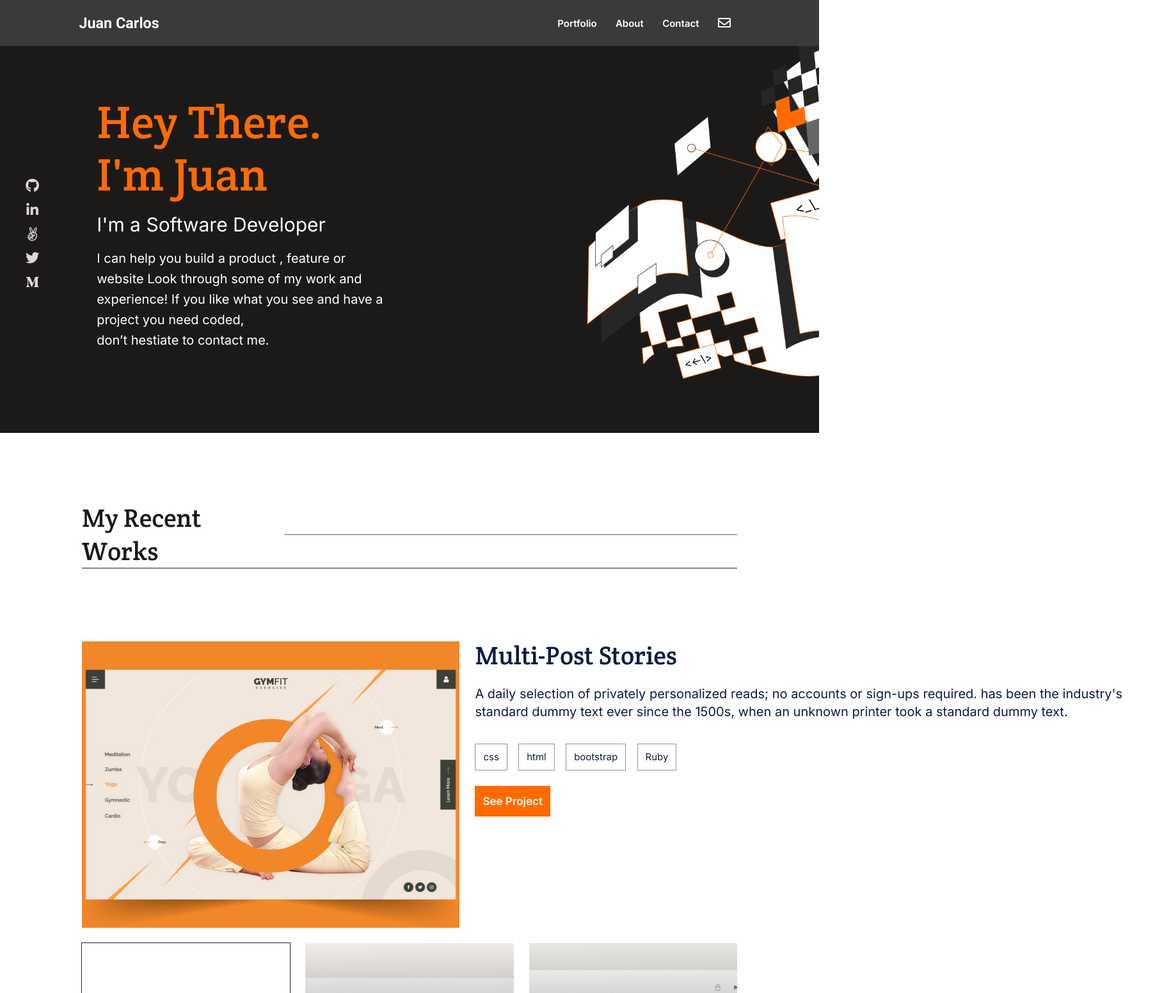
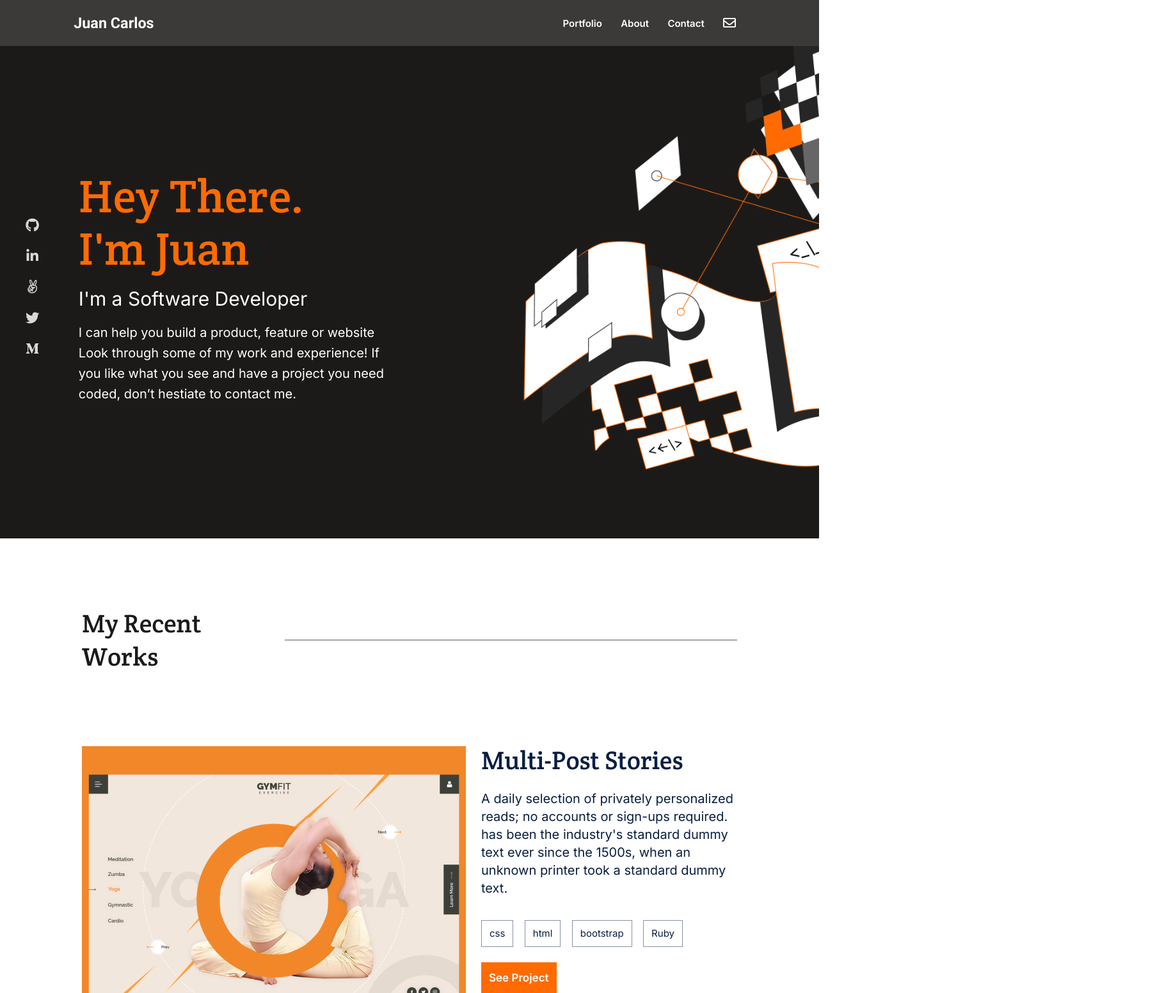
Before and after one commit to jchernandez87/My-Portfolio, a plain HTML site: page index.html in a window 1280 px wide. Shown: the top 1553 px of the page at 64% size, 1830 px wide, since content can reach past the window. Drawn offline with Linux system fonts and the light colour scheme.

Commit message:
Add Width Fixes For desktop

```diff
--- a/index.css
+++ b/index.css
@@ -87,9 +87,10 @@
   height: 590px;
   background-color: #1c1a19;
   padding: 0 24px 15px 24px;
-  background-position-x: 185px;
-  background-position-y: 235px;
-  background-size: contain;
+  background-image: url(assets/img/Group.png);
+  background-position-x: right;
+  background-position-y: 325px;
+  background-repeat: no-repeat;
 }
 
 .title {
@@ -116,9 +117,10 @@
   font-weight: 700;
   font-size: 24px;
   line-height: 32px;
+
 }
 
-.title p {
+.title .mobileTitleP {
   color: #fff;
   font-family: "Poppins", sans-serif;
   font-weight: 400;
@@ -129,8 +131,12 @@
   width: 90vw;
 }
 
+.deskTitleP {
+  display: none;
+}
+
 .iconLinks {
-  width: 60%;
+  width: 200px;
   height: 0;
   color: #dbd8d7;
   display: flex;
@@ -673,14 +679,55 @@
   width: 134px;
 }
 
+@media only screen and (min-width: 667px) {
+
+  .headLine {
+    display: flex;
+    align-items: center;
+  }
+
+  .mainContainer {
+    width: 85vw;
+  }
+
+  .containerMobile {
+    display: grid;
+    grid-template: 1fr 1fr / 1fr 1fr;
+    column-gap: 24px;
+    row-gap: 24px;
+    margin-bottom: 120px;
+    width: 85vw;
+  }
+
+  .title .mobileTitleP {
+    width: 60vw;
+  }
+
+  .worksTopImage {
+    display: flex;
+    justify-content: center;
+    align-items: center;
+    margin-top: 80px;
+    width: 85vw;
+    height: 450px;
+    background-image: url(assets/img/worksImgDesk.jpg);
+    background-repeat: no-repeat;
+    background-size: cover;
+    background-position: center;
+  }
+
+  .aboutHead p {
+    width: 55vw;
+  }
+}
+
 @media only screen and (min-width: 992px) {
   .header {
     background-color: #3c3a39;
     height: 72px;
     display: flex;
     flex-direction: row;
-    justify-content: center;
-    align-items: center;
+    padding: 0;
   }
 
   .toolBar {
@@ -688,7 +735,7 @@
     flex-direction: row;
     justify-content: space-between;
     align-items: center;
-    width: 84%;
+    width: 82vw;
   }
 
   .logo {
@@ -733,7 +780,7 @@
     flex-direction: row;
     justify-content: flex-start;
     align-items: center;
-    height: 590px;
+    height: 755px;
     background-color: #1c1a19;
     padding: 0 25px 15px 25px;
     background-image: url(assets/img/illustration.png);
@@ -771,22 +818,29 @@
     line-height: 44px;
   }
 
-  .title p {
+  .title .deskTitleP {
     color: #fff;
     font-family: "Inter", sans-serif;
-    font-weight: 300;
+    font-weight: 400;
     font-size: 20px;
     line-height: 32px;
     margin-top: 15px;
     margin-right: 50px;
-    width: 90%;
+  }
+
+  .deskTitleP {
+    display: block;
+  }
+
+  .mobileTitleP {
+    display: none;
   }
 
   .mainContainer .iconLinks {
     width: auto;
     height: 40%;
     color: #dbd8d7;
-    margin-right: 90px;
+    margin-right: 10%;
     display: flex;
     flex-direction: column;
     justify-content: space-around;
@@ -797,25 +851,24 @@
   .works {
     margin: 0;
     padding: 0;
-    width: 100%;
     display: flex;
     justify-content: center;
     align-items: center;
   }
 
   .worksTitle {
-    width: 80%;
+    width: 80vw;
     padding-bottom: 0;
     display: flex;
     flex-direction: row;
     justify-content: space-between;
     align-items: center;
     margin-bottom: 114px;
+    border-bottom: none;
   }
 
   .worksTitle h2 {
     padding-bottom: 0;
-    border-bottom: none;
     width: 30%;
     text-align: left;
   }
@@ -828,7 +881,7 @@
   }
 
   .worksHeadline {
-    width: 80%;
+    width: 80vw;
     height: 448px;
     display: flex;
     flex-direction: row;
@@ -839,7 +892,7 @@
 
   .worksTopImage {
     height: 100%;
-    width: 60%;
+    width: 60vw;
     margin-top: 0;
     background-image: url(assets/img/worksImgDesk.jpg);
     background-repeat: no-repeat;
@@ -848,12 +901,16 @@
   }
 
   .headCard {
-    width: 40%;
+    width: 40vw;
     display: flex;
     flex-direction: column;
     justify-content: center;
     align-items: flex-start;
     padding-left: 24px;
+  }
+
+  .worksHeadInfo {
+    width: 100%;
   }
 
   .worksHeadInfo h3 {
@@ -865,7 +922,6 @@
   .worksHeadInfo p {
     font-size: 20px;
     line-height: 28px;
-    width: 100%;
     margin-bottom: 24px;
   }
 
@@ -878,7 +934,7 @@
   }
 
   .containerDesk {
-    width: 80%;
+    width: 80vw;
     display: grid;
     grid-template: 1fr 1fr / 1fr 1fr 1fr;
     column-gap: 24px;
@@ -969,7 +1025,7 @@
     flex-direction: column;
     justify-content: center;
     align-items: flex-start;
-    width: 80%;
+    width: 80vw;
     height: 582px;
     border-bottom: none;
     margin-bottom: 0;
@@ -991,13 +1047,13 @@
     display: block;
     height: 1px;
     background-color: white;
-    width: 80%;
+    width: 80vw;
     margin-top: 42px;
   }
 
   .techList {
     height: 396px;
-    width: 80%;
+    width: 80vw;
     display: flex;
     flex-direction: row;
     align-items: flex-start;
@@ -1006,6 +1062,7 @@
   }
 
   .techsContainer {
+    width: 80vw;
     width: 90%;
     display: flex;
     flex-direction: row;
@@ -1098,12 +1155,6 @@
   }
 
   .footerIconsContainer::after {
-    content: "";
     display: none;
-    position: relative;
-    background-color: #0d151e;
-    height: 5px;
-    border-radius: 10px;
-    width: 134px;
   }
 }
--- a/index.html
+++ b/index.html
@@ -48,7 +48,8 @@
 				<div class="title">
 					<h1>Hey There.<br>I'm Juan</h1>
 					<h2>I'm a Software Developer</h2>
-					<p>I can help you build a product , feature or website Look through some of my work and experience! If you like what you see and have a project you need coded,<br>don’t hestiate to contact me.</p>
+					<p class="mobileTitleP">I can help you build a product, feature or website Look through some of my work and experience! If you like what you see and have a project you need coded,<br> don’t hestiate to contact me.</p>
+					<p class="deskTitleP">I can help you build a product, feature or website Look through some of my work and experience! If you like what you see and have a project you need coded, don’t hestiate to contact me.</p>
 				</div>
 				<ul class="iconLinks">
 					<li><i class="fab fa-github fa-lg"></i></li>
@@ -68,7 +69,7 @@
 				<div class="headCard">
 					<div class="worksHeadInfo">
 						<h3>Multi-Post Stories</h3>
-						<p>A daily selection of privately personalized reads; no accounts or sign-ups required. has been the industry's standard dummy text ever since the 1500s, when an unknown printer took a standard dummy text.</p>
+						<p >A daily selection of privately personalized reads; no accounts or sign-ups required. has been the industry's standard dummy text ever since the 1500s, when an unknown printer took a standard dummy text.</p>
 					</div>
 					<div class="tagGroup">
 						<div>css</div>
```
Also changed, not shown: assets/img/Group.png (added).
